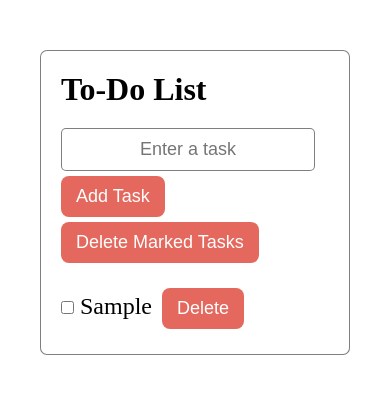
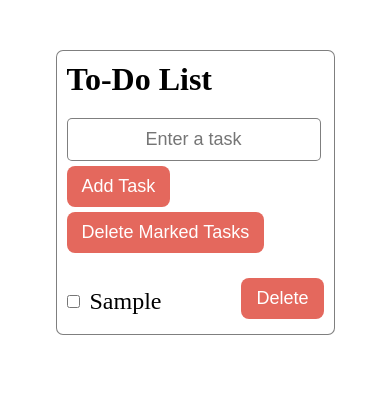
Before and after one commit to swikritipoudel/todo-list-app, a plain HTML site: page index.html in a window 390 px wide. Both pictures are taken after typing "Sample" into the empty fields and a click on the button "Add Task". Drawn offline with Linux system fonts and the light colour scheme.

Commit message:
made responsive

```diff
--- a/index.html
+++ b/index.html
@@ -11,11 +11,9 @@
 <body>
     <div class="container">
         <h1 class="cap">To-Do List</h1>
-        <div class="list">
         <input type="text" class="task" placeholder="Enter a task">
         <button class="addtask btn">Add Task</button>
         <button class="delete-btn btn">Delete Marked Tasks</button>
-    </div>
         <div class="tasklist"></div>
     </div>
 </body>
--- a/style.css
+++ b/style.css
@@ -8,22 +8,12 @@ body{
     padding: 2.5em;
 }
 
-/* body{
-     width: 100%;
-     height: 100vh;
-     display: flex;
-    flex-direction: column;
-    justify-content: center;
-    align-items: center;
-    background-color: #f2f4f7;
-    padding: 20px;
-} */
 
 .container{
     margin: 10px auto;
-    max-width: 1200px;
-    width: fit-content;
-    padding: 20px;
+    max-width: 600px;
+    width: 90%;
+    padding: 10px;
     border: 1px solid rgba(0, 0, 0, 0.5);
     border-radius: 7px;
     background-color: white;
@@ -57,11 +47,6 @@ input.task{
 
 }
 
-
-.tasklist label{
-    margin: 0 10px 0 6px;
-}
-
 .btn , .delete-btn{
     padding: 10px 15px;
     border-radius: 8px;
@@ -71,8 +56,20 @@ input.task{
     cursor: pointer;
     background-color: #e4685d;
     margin-bottom: 5px;
+
 }
 
-/* .list{
+.task-container{
     display: flex;
-} */
+    align-items: center;
+    gap: 10px;
+    width: 100%;
+}
+
+
+
+label {
+    flex: 1;
+    word-wrap: break-word;
+    overflow: hidden;
+}
```
Also changed, not shown: 1 other file.
